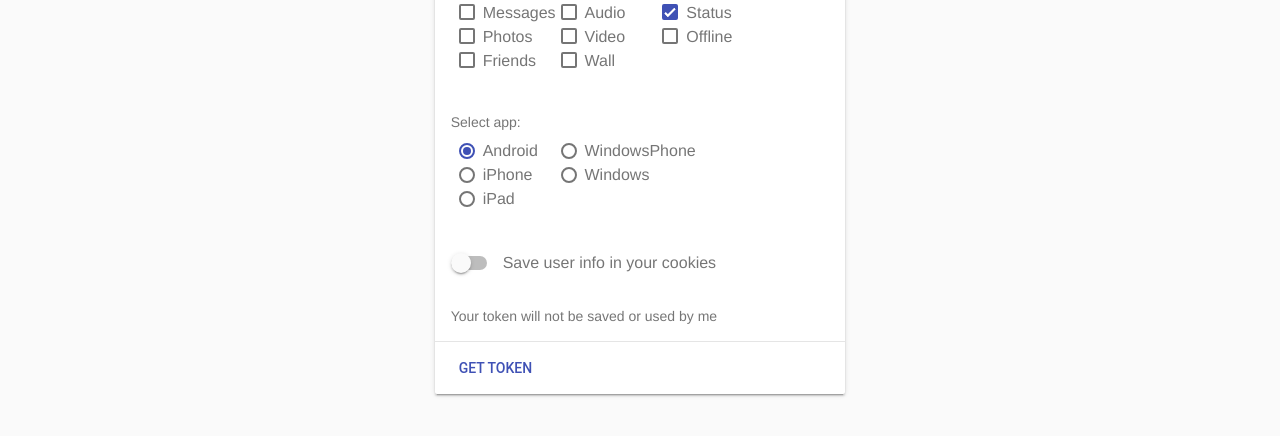
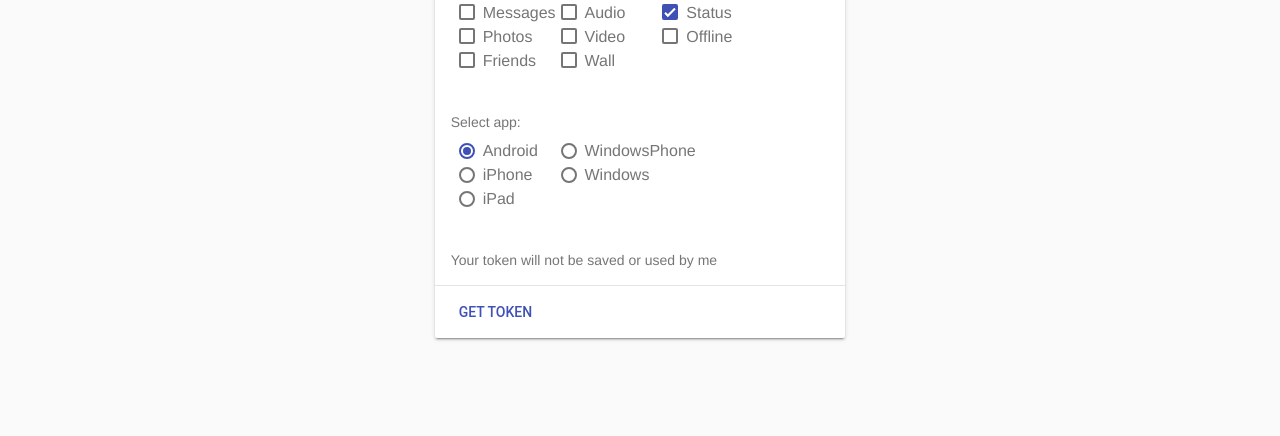
Before and after one commit to flionic/vk_auth, a Flask app: page / in a window 1280 px wide. Shown: the part 505-941 px from the top of the page. Run offline with Flask 2, Linux system fonts and the light colour scheme; some libraries are stand-ins or nearby versions.

Commit message:
Remove save trigger (not necessary)

```diff
--- a/templates/index.html
+++ b/templates/index.html
@@ -128,13 +128,6 @@
                                 </div>
                             </div>
                         </div>
-                        <div class="mdl-card__supporting-text">
-                            <label class="mdl-switch mdl-js-switch mdl-js-ripple-effect" for="switch-1">
-                                <input type="checkbox" id="switch-1" name="save_cookie" value="true"
-                                       class="mdl-switch__input">
-                                <span class="mdl-switch__label">Save user info in your cookies</span>
-                            </label>
-                        </div>
                         <div class="mdl-card__supporting-text"><span class="typo-styles__name">Your token will not be saved or used by me</span>
                         </div>
                         <div class="mdl-card__supporting-text p-bar" id="prog-bar">
```
